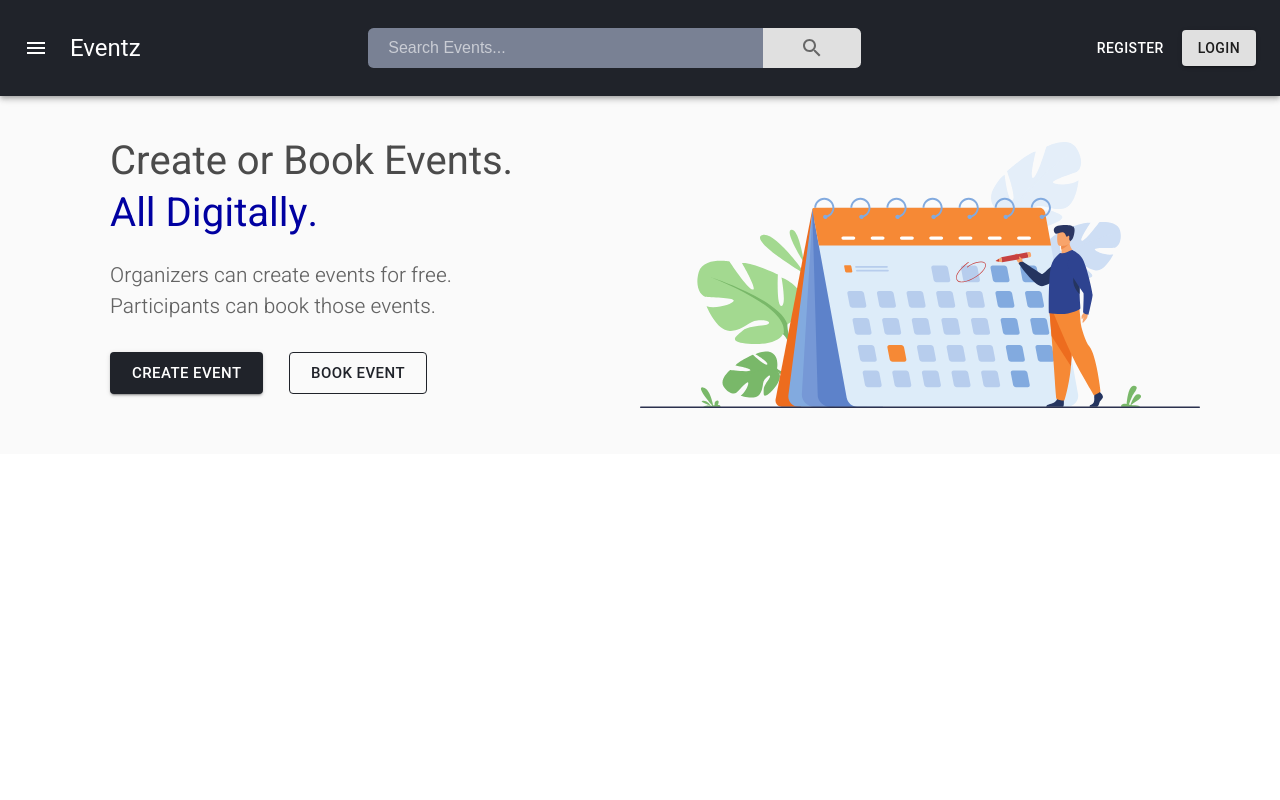
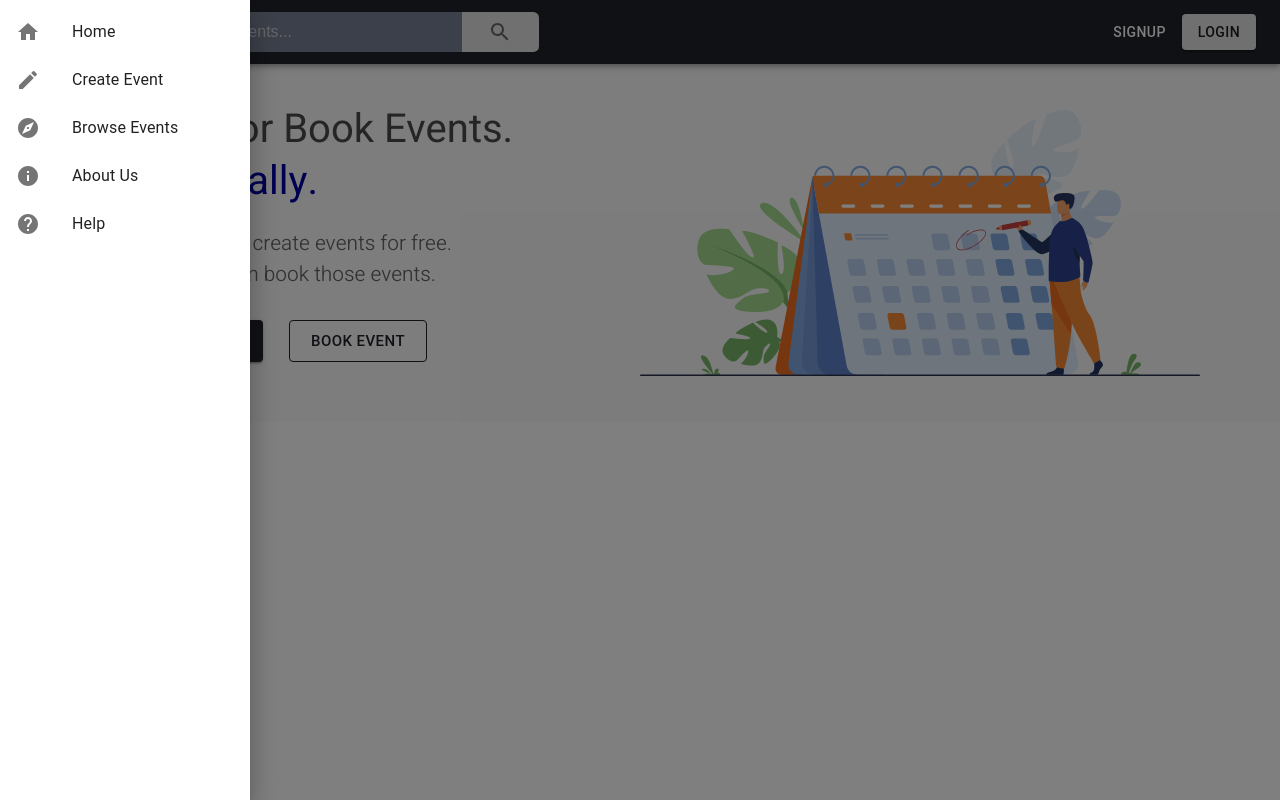
Before and after one commit to atTheShikhar/eventz-client, a React (Create React App) app: page / in a window 1280 px wide. Both pictures are taken after a click on the button 36 px from the left and 48 px from the top of the page. Built offline with nearby package versions, Linux system fonts and the light colour scheme; what react-material-ui-form-validator would draw is missing.

Commit message:
[ADDED] navigation drawer

```diff
--- /dev/null
+++ b/src/components/Navbar/NavList.js
@@ -0,0 +1,40 @@
+import { menuItem } from './menuItems'
+import {
+    List,
+    ListItem,
+    ListItemText,
+    ListItemIcon,
+} from '@material-ui/core';
+import { useHistory } from 'react-router';
+
+const NavList = (props) => {
+    const {classes,toggleDrawer} = props;
+    const history = useHistory();
+    return (<div
+        className={classes.list}
+        role="presentation"
+        onClick={toggleDrawer(false)}
+        onKeyDown={toggleDrawer(false)}
+    >
+        <List
+            component="nav"
+            aria-label="Navigation menu"
+        >
+            {
+                menuItem.map((item) => (
+                    <ListItem
+                        button
+                        key={item.name}
+                        onClick={() => history.push(item.route)}
+                    >
+                        <ListItemIcon>
+                            {item.icon}
+                        </ListItemIcon>
+                        <ListItemText primary={item.name}/>
+                    </ListItem>
+                ))
+            }
+        </List>
+    </div>)
+}
+export default NavList;
--- a/src/components/Navbar/Navbar.js
+++ b/src/components/Navbar/Navbar.js
@@ -2,88 +2,34 @@ import {
     Button,
     AppBar,
     Toolbar,
-    makeStyles,
     IconButton,
     Typography,
     useScrollTrigger,
     Slide,
-    Hidden
+    Hidden,
+    Drawer,
 } from '@material-ui/core';
 import MenuButton from '@material-ui/icons/Menu';
 import Search from '@material-ui/icons/SearchOutlined';
 import PropTypes from 'prop-types';
-import React,{useContext} from 'react'
+import React,{
+    useState,
+    useContext
+} from 'react'
 import {
     Link,
     useHistory,
 } from 'react-router-dom';
 import { logout } from '../../helpers/auth';
+import useStyles from './useStyles';
 import { UserContext } from "../../context/Context";
+import NavList from './NavList';
 // import FlatButton from '../buttons/FlatButton';
 
-const useStyles = makeStyles(theme => ({
-    header: {
-        backgroundColor: "#20232a",
-        minHeight: "12vh"
-    },
-    toolbar: {
-        width: "100%",
-        maxWidth: theme.breakpoints.width("lg"),
-        margin: "auto",
-        display: "flex",
-        flexDirection: "row",
-        justifyContent: "space-between"
-    },
-    itemsGroup: {
-        display: "flex",
-        flexDirection: "row",
-        alignItems: "center",
-        justifyContent: "center",
-        "& > *": {
-            marginRight: "10px"
-        },
-        "& > *:last-child": {
-            marginRight: "0"
-        }
-    },
-    logoStyle: {
-        textDecoration: "none",
-        color: "white"
-    },
-    searchWrapper: {
-        width: "40%",
-        margin: "auto",
-    },
-    search: {
-        padding: theme.spacing(1.4, 2.5),
-        border: "none",
-        borderRadius: theme.spacing(0.7,0,0,0.7),
-        backgroundColor: "#798194",
-        width: "80%",
-        color: "white",
-        fontSize: "1rem",
-        "&::placeholder": {
-            color: "rgba(255,255,255,0.6)"
-        }
-    },
-    searchButton: {
-        width: "20%",
-        margin: "0",
-        padding: theme.spacing(1),
-        backgroundColor: theme.palette.grey[300],
-        borderRadius: theme.spacing(0,0.7,0.7,0),
-        "&:hover": {
-            backgroundColor: theme.palette.grey[400],
-        }
-    }
-}));
-
+//Hide navbar on scroll logic
 function HideOnScroll(props) {
-    const { children, window } = props;
-    // Note that you normally won't need to set the window ref as useScrollTrigger
-    // will default to window.
-    // This is only being set here because the demo is in an iframe.
-    const trigger = useScrollTrigger({ target: window ? window() : undefined });
+    const { children  } = props;
+    const trigger = useScrollTrigger({ target: window});
 
     return (
         <Slide appear={false} direction="down" in={!trigger}>
@@ -91,38 +37,49 @@ function HideOnScroll(props) {
         </Slide>
     );
 }
-
 HideOnScroll.propTypes = {
     children: PropTypes.element.isRequired,
-    /**
-     * Injected by the documentation to work in an iframe.
-     * You won't need it on your project.
-     */
-    window: PropTypes.func,
 };
 
 function Navbar(props) {
+    //Hooks
     const history = useHistory();
     const { user,setUser } = useContext(UserContext);
     const classes = useStyles();
+    const [open,setOpen] = useState(false);
+    //next is just an optional function
+    const toggleDrawer = (open) => (e) => {
+        setOpen(open);
+    }
+
+    //Navbar render logic
     return (
         <>
         <HideOnScroll {...props}>
             <AppBar position="sticky" className={`${classes.header}`}>
                 <Toolbar className={classes.toolbar}>
                     <div className={classes.itemsGroup}>
-                    <IconButton edge="start">
+                        <IconButton
+                            edge="start"
+                            onClick={toggleDrawer(true)}
+                        >
                             <MenuButton style={{color: "white"}}/>
                         </IconButton>
+
+                        <Drawer anchor="left" open={open} onClose={toggleDrawer(false)}>
+                            <NavList
+                                classes={classes}
+                                toggleDrawer={toggleDrawer}
+                            />
+                        </Drawer>
 
                         <Typography variant="h5">
                             <Link to="/" className={classes.logoStyle}>
                                 Eventz
                             </Link>
                         </Typography>
-                    </div>
 
-                    <Hidden xsdown>
+                        <Hidden xsDown>
                             <div className={classes.searchWrapper}>
                             <input
                                 type="text"
@@ -134,6 +91,9 @@ function Navbar(props) {
                             </IconButton>
                             </div>
                         </Hidden>
+                    </div>
+
+                    <div className={classes.itemsGroup}>
                     {
                     user ?
                         (
@@ -149,12 +109,11 @@ function Navbar(props) {
                             </Button>
                         ) :
                         (<>
-                        <div className={classes.itemsGroup}>
                             <Button
                                 color="inherit"
                                 onClick={() => history.push('/register')}
                             >
-                                Register
+                                SignUp
                             </Button>
                             <Button
                                 variant="contained"
@@ -162,10 +121,10 @@ function Navbar(props) {
                             >
                                 Login
                             </Button>
-                        </div>
                         </>
                         )
                     }
+                    </div>
                 </Toolbar>
            </AppBar>
         </HideOnScroll>
--- /dev/null
+++ b/src/components/Navbar/menuItems.js
@@ -0,0 +1,35 @@
+import {
+    Info,
+    Help,
+    Home,
+    Create,
+    Explore,
+} from '@material-ui/icons'
+//List for navigation drawer
+export const menuItem = [
+    {
+        name: "Home",
+        route: "/",
+        icon: <Home/>
+    },
+    {
+        name: "Create Event",
+        route: "/create",
+        icon: <Create/>
+    },
+    {
+        name: "Browse Events",
+        route: "/browse",
+        icon: <Explore/>
+    },
+    {
+        name: "About Us",
+        route: "/about",
+        icon: <Info/>
+    },
+    {
+        name: "Help",
+        route: "/help",
+        icon: <Help/>
+    },
+]
--- /dev/null
+++ b/src/components/Navbar/useStyles.js
@@ -0,0 +1,62 @@
+import {makeStyles} from '@material-ui/core';
+
+const useStyles = makeStyles(theme => ({
+    header: {
+        backgroundColor: "#20232a",
+    },
+    toolbar: {
+        width: "100%",
+        maxWidth: theme.breakpoints.width("lg"),
+        margin: "auto",
+        display: "flex",
+        flexDirection: "row",
+        justifyContent: "space-between"
+    },
+    itemsGroup: {
+        display: "flex",
+        flexDirection: "row",
+        alignItems: "center",
+        justifyContent: "center",
+        "& > *": {
+            marginRight: theme.spacing(1)
+        },
+        "& > *:last-child": {
+            marginRight: "0"
+        },
+    },
+    logoStyle: {
+        textDecoration: "none",
+        color: "white"
+    },
+    searchWrapper: {
+        marginLeft: theme.spacing(1),
+        minWidth: "30vw"
+    },
+    search: {
+        padding: theme.spacing(1.4, 2.5),
+        border: "none",
+        borderRadius: theme.spacing(0.7, 0, 0, 0.7),
+        backgroundColor: "#798194",
+        width: "80%",
+        color: "white",
+        fontSize: "1rem",
+        "&::placeholder": {
+            color: "rgba(255,255,255,0.6)"
+        }
+    },
+    searchButton: {
+        width: "20%",
+        margin: "0",
+        padding: theme.spacing(1),
+        backgroundColor: theme.palette.grey[300],
+        borderRadius: theme.spacing(0, 0.7, 0.7, 0),
+        "&:hover": {
+            backgroundColor: theme.palette.grey[400],
+        }
+    },
+    list: {
+        width: 250
+    }
+}));
+
+export default useStyles;
```
Lines whose indentation alone changed are shown as unchanged.
